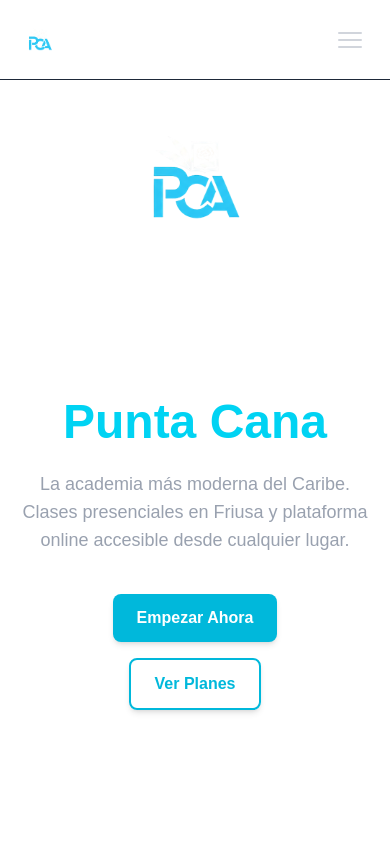
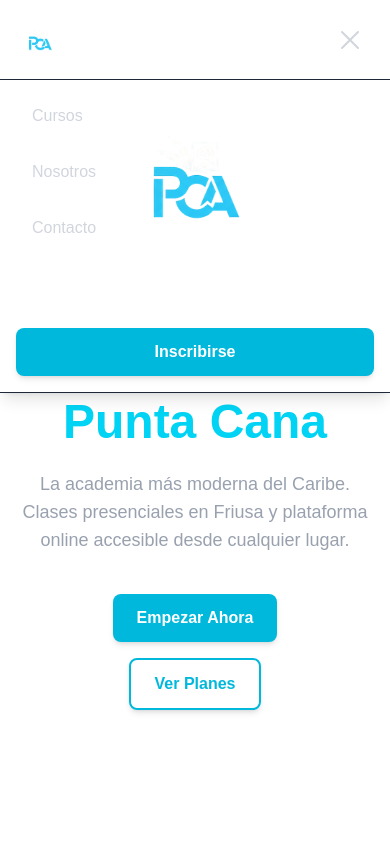
Before and after one commit to NardoZ12/punta-cana-academy, a Next.js app: page / in a window 390 px wide. Both pictures are taken after a click on the button "Abrir menú". Shown: the top 844 px of the page. Built offline with nearby package versions, Linux system fonts and the light colour scheme.

Commit message:
Fix: Corregir menú móvil hamburger y botón cursos en versión móvil

```diff
--- a/src/components/organisms/FeaturedCourses.tsx
+++ b/src/components/organisms/FeaturedCourses.tsx
@@ -43,7 +43,7 @@ export const FeaturedCourses = () => {
       <div className="max-w-7xl mx-auto px-4">
 
         {/* Encabezado de sección */}
-        <div className="flex flex-col md:flex-row justify-between items-end mb-12 gap-6">
+        <div className="flex flex-col md:flex-row justify-between items-end mb-12 gap-6 relative">
           <motion.div
             initial={{ opacity: 0, x: -50 }}
             whileInView={{ opacity: 1, x: 0 }}
@@ -61,8 +61,11 @@ export const FeaturedCourses = () => {
              whileInView={{ opacity: 1, x: 0 }}
              viewport={{ once: true }}
              transition={{ duration: 0.6, delay: 0.2 }}
+             className="relative z-20 touch-auto"
           >
-            <Button variant="secondary">Ver todos los cursos</Button>
+            <Link href="/cursos">
+              <Button variant="secondary">Ver todos los cursos</Button>
+            </Link>
           </motion.div>
         </div>
 
--- a/src/components/organisms/Navbar.tsx
+++ b/src/components/organisms/Navbar.tsx
@@ -1,19 +1,22 @@
 // src/components/organisms/Navbar.tsx
 'use client';
+import { useState } from 'react';
 import Link from 'next/link';
 import Image from 'next/image';
 import { Button } from '../atoms/Button';
-import { useUIStore } from '@/store/useUIStore';
 
 export const Navbar = () => {
-  const { openSidebar } = useUIStore();
+  const [isMenuOpen, setIsMenuOpen] = useState(false);
+
+  const toggleMenu = () => setIsMenuOpen(!isMenuOpen);
+  const closeMenu = () => setIsMenuOpen(false);
 
   return (
     <nav className="w-full h-20 bg-pca-black/90 backdrop-blur-md border-b border-gray-800 fixed top-0 left-0 z-50">
       <div className="max-w-7xl mx-auto px-4 h-full flex items-center justify-between">
 
         {/* LOGO */}
-        <Link href="/" className="flex items-center gap-2">
+        <Link href="/" className="flex items-center gap-2" onClick={closeMenu}>
           <div className="relative w-12 h-12">
              <Image src="/images/logos/logo-pca.png" alt="PCA Logo" fill className="object-contain" />
           </div>
@@ -47,13 +50,66 @@ export const Navbar = () => {
           </div>
 
           {/* Menú Móvil */}
-          <button onClick={openSidebar} className="md:hidden p-2 text-gray-300 hover:text-white">
-            <svg xmlns="http://www.w3.org/2000/svg" fill="none" viewBox="0 0 24 24" strokeWidth={1.5} stroke="currentColor" className="w-8 h-8">
-              <path strokeLinecap="round" strokeLinejoin="round" d="M3.75 6.75h16.5M3.75 12h16.5m-16.5 5.25h16.5" />
-            </svg>
+          <button
+            onClick={toggleMenu}
+            className="md:hidden p-2 text-gray-300 hover:text-white z-50 relative"
+            aria-label="Abrir menú"
+          >
+            {isMenuOpen ? (
+              <svg xmlns="http://www.w3.org/2000/svg" fill="none" viewBox="0 0 24 24" strokeWidth={1.5} stroke="currentColor" className="w-8 h-8">
+                <path strokeLinecap="round" strokeLinejoin="round" d="M6 18L18 6M6 6l12 12" />
+              </svg>
+            ) : (
+              <svg xmlns="http://www.w3.org/2000/svg" fill="none" viewBox="0 0 24 24" strokeWidth={1.5} stroke="currentColor" className="w-8 h-8">
+                <path strokeLinecap="round" strokeLinejoin="round" d="M3.75 6.75h16.5M3.75 12h16.5m-16.5 5.25h16.5" />
+              </svg>
+            )}
           </button>
         </div>
       </div>
+
+      {/* MENÚ MÓVIL DESPLEGABLE */}
+      {isMenuOpen && (
+        <div className="md:hidden absolute top-20 left-0 w-full bg-pca-black/95 backdrop-blur-md border-b border-gray-800 shadow-lg">
+          <div className="flex flex-col p-4 space-y-4">
+            <Link
+              href="/cursos"
+              className="text-gray-300 hover:text-pca-blue transition-colors py-2 px-4 rounded-lg hover:bg-gray-800"
+              onClick={closeMenu}
+            >
+              Cursos
+            </Link>
+            <Link
+              href="/nosotros"
+              className="text-gray-300 hover:text-pca-blue transition-colors py-2 px-4 rounded-lg hover:bg-gray-800"
+              onClick={closeMenu}
+            >
+              Nosotros
+            </Link>
+            <Link
+              href="/contacto"
+              className="text-gray-300 hover:text-pca-blue transition-colors py-2 px-4 rounded-lg hover:bg-gray-800"
+              onClick={closeMenu}
+            >
+              Contacto
+            </Link>
+            <Link
+              href="/login"
+              className="text-white font-medium hover:text-pca-blue transition-colors py-2 px-4 rounded-lg hover:bg-gray-800"
+              onClick={closeMenu}
+            >
+              Ingresar
+            </Link>
+            <div className="pt-2">
+              <Link href="/registro" onClick={closeMenu}>
+                <Button variant="primary" fullWidth>
+                  Inscribirse
+                </Button>
+              </Link>
+            </div>
+          </div>
+        </div>
+      )}
     </nav>
   );
 };
```
